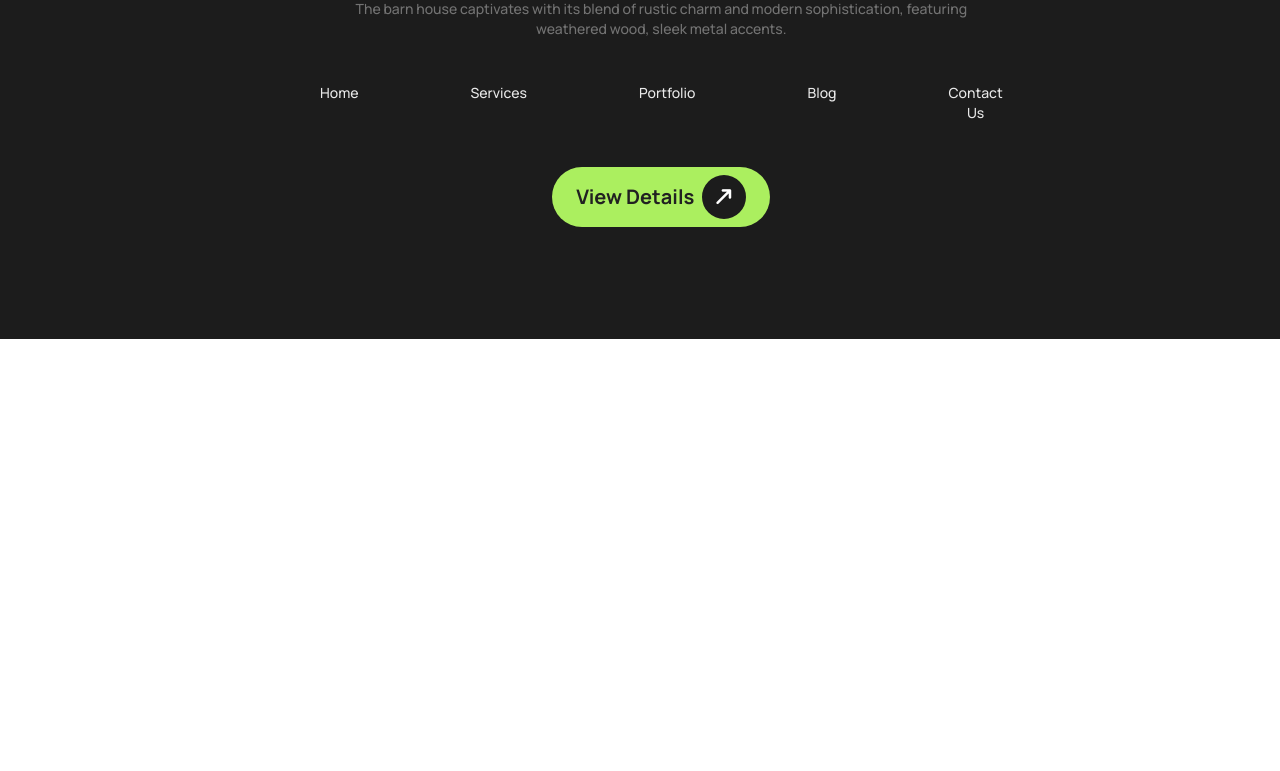
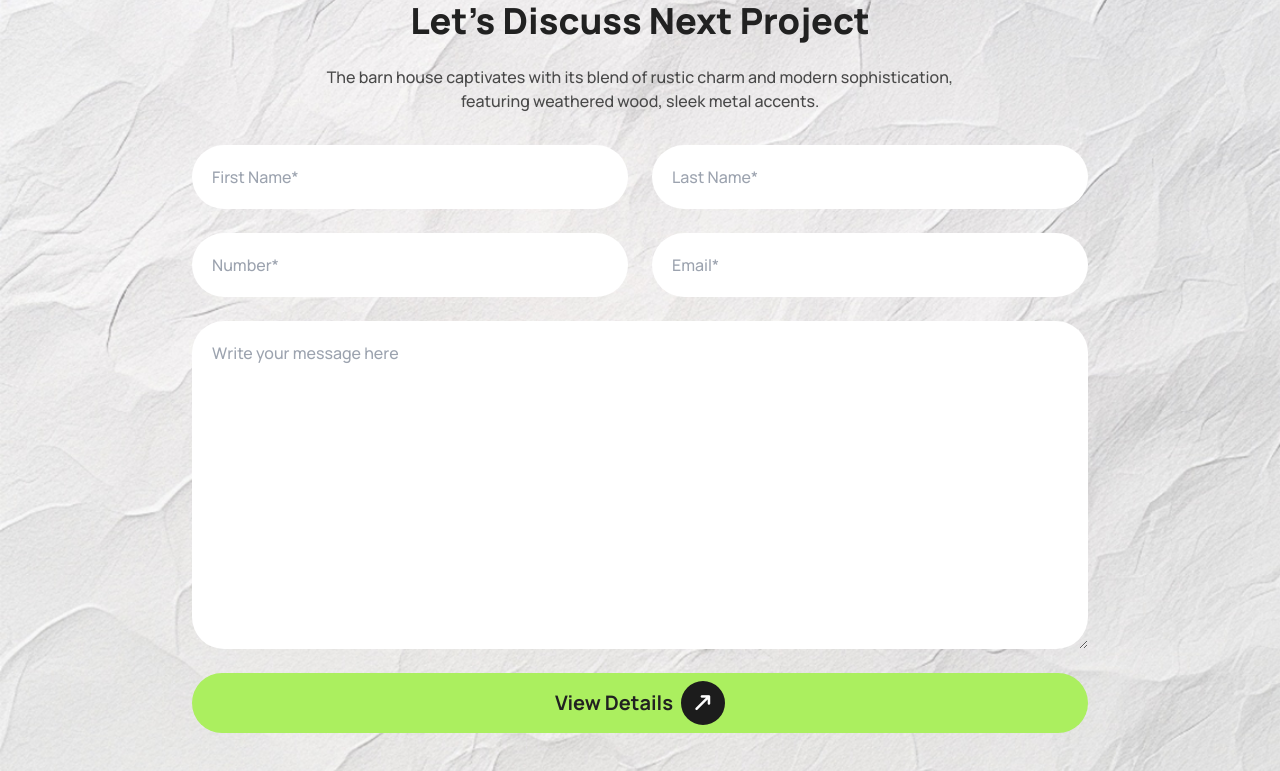
Before and after one commit to RRDesignHub/Assingment-3-Rinterio, a plain HTML site: page index.html in a window 1280 px wide. Shown: the part 3268-4039 px from the top of the page. Before the commit the page ends 3607 px from the top, so only its background shows below. Drawn offline with nearby package versions, Linux system fonts and the light colour scheme.

Commit message:
contact section done

```diff
--- a/index.html
+++ b/index.html
@@ -302,6 +302,34 @@
            </div>
         </div>
        </section>
+
+       <!-- contact section -->
+        <section>
+          <div
+            class=" py-16 lg:py-28 bg-no-repeat bg-center bg-cover" style="background-image: url(./assets/bg.jpg);">
+            <!-- heading text -->
+            <div class="max-sm:mx-5 lg:mx-auto text-center mb-8">
+                 <!-- section name -->
+              <h4 class="mx-auto bg-[#abef5f33] font-bold text-dark-2 py-2 px-4 rounded-3xl w-fit"><i class="fa-solid fa-arrow-right-long"></i> <span class="font-bold">Let’s Connect</span></h4>
+
+              <!-- section heading -->
+                <h2 class="text-center text-2xl lg:text-4xl font-extrabold text-dark-1 mt-4 mb-4 lg:mb-6">Let’s Discuss Next Project</h2>
+
+              <!-- section description -->
+                <p class="mx-auto text-center text-dark-2 font-medium lg:w-[50%]">The barn house captivates with its blend of rustic charm and modern sophistication, featuring weathered wood, sleek metal accents.</p>
+            </div>
+
+            <!-- form section -->
+             <form action="" class="lg:w-[70%] max-sm:mx-5 lg:mx-auto grid grid-cols-1 lg:grid-cols-4 gap-5 lg:gap-6">
+              <input class="lg:col-span-2 outline-none font-medium text-[#A0A0A0] p-5 rounded-[64px]" type="text" placeholder="First Name*" required>
+              <input class="lg:col-span-2 outline-none font-medium text-[#A0A0A0] p-5 rounded-[64px]" type="text" placeholder="Last Name*" required>
+              <input class="lg:col-span-2 outline-none font-medium text-[#A0A0A0] p-5 rounded-[64px]" type="text" placeholder="Number*" required>
+              <input class="lg:col-span-2 outline-none font-medium text-[#A0A0A0] p-5 rounded-[64px]" type="email" placeholder="Email*" required>
+              <textarea class="lg:col-span-4 outline-none font-medium text-[#A0A0A0] p-5 rounded-[32px]" name="" placeholder="Write your message here" rows="12" id=""></textarea>
+              <a href="#" class="lg:col-span-4 flex justify-center items-center gap-2 text-xl font-bold text-dark-1  bg-primary px-16 lg:px-6 py-2 rounded-[32px]">View Details <i class="fa-solid fa-arrow-right-long text-white bg-dark-4 p-3 rounded-full -rotate-45"></i></a>
+             </form>
+          </div>
+        </section>
   </main>
 
   <footer class="footer footer-center bg-[#1C1C1C]  py-16 lg:py-28">
```
